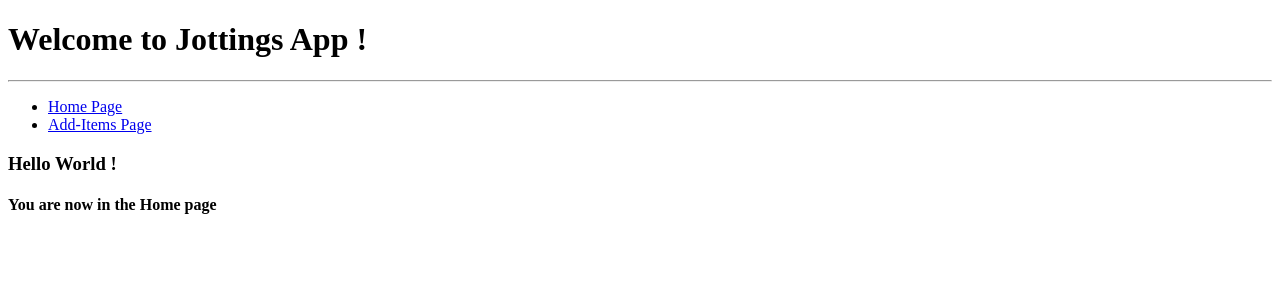
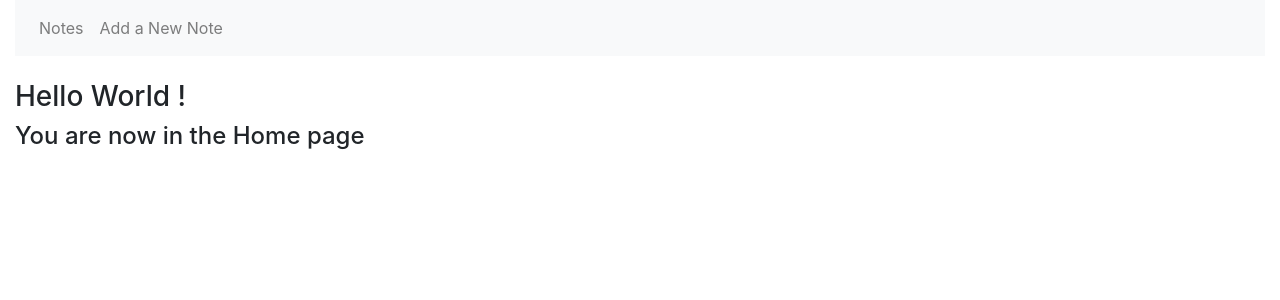
Before and after one commit to DJRoche509/Jottings, a Flask app: page / in a window 1280 px wide. Shown: the top 300 px of the page. Run offline with Flask 3, Linux system fonts and the light colour scheme; some libraries are stand-ins or nearby versions.

Commit message:
Update base.html with url_for link and styling

```diff
--- a/app/templates/base.html
+++ b/app/templates/base.html
@@ -1,19 +1,28 @@
 <!DOCTYPE html>
 <html lang="en">
     <head>
+        <!---------------------REQ META TAGS------------------------->
         <meta charset="UTF-8">
-        <meta name="viewport" content="width=device-width, initial-scale=1.0">
+        <meta name="viewport" content="width=device-width, initial-scale=1.0, shrik-to-fit=no">
+
+        <!---------------------BOOTSTRAP CSS------------------------->
+        <link rel="stylesheet" href="https://stackpath.bootstrapcdn.com/bootstrap/4.5.0/css/bootstrap.min.css" integrity="sha384-9aIt2nRpC12Uk9gS9baDl411NQApFmC26EwAOH8WgZl5MYYxFfc+NcPb1dKGj7Sk" crossorigin="anonymous">
+
         <title>Jottings - Home</title>
     </head>
     <body>
-        <h1>Welcome to Jottings App !</h1>
-        <hr/>
-        <ul>
-            <li><a href="#">Home Page</a></li>
-            <li><a href="#">Add-Items Page</a></li>
-        </ul>
+        <div class="container-fluid">
+            <nav class="navbar navbar-expand-lg navbar-light bg-light">
+                <ul class="navbar-nav">
+                    <li class="nav-item"><a href=" {{ url_for('index') }}" class="nav-link"> Notes</a></li>
+                    <li class="nav-item"><a href=" {{ url_for('addNote') }}" class="nav-link"> Add a New Note</a></li>
+                </ul>
+            </nav>
+            <br/>
 
-        {% block main %}
-        {% endblock main %}
+            {% block main %}
+            {% endblock main %}
+        </div>
+
     </body>
 </html>
```
